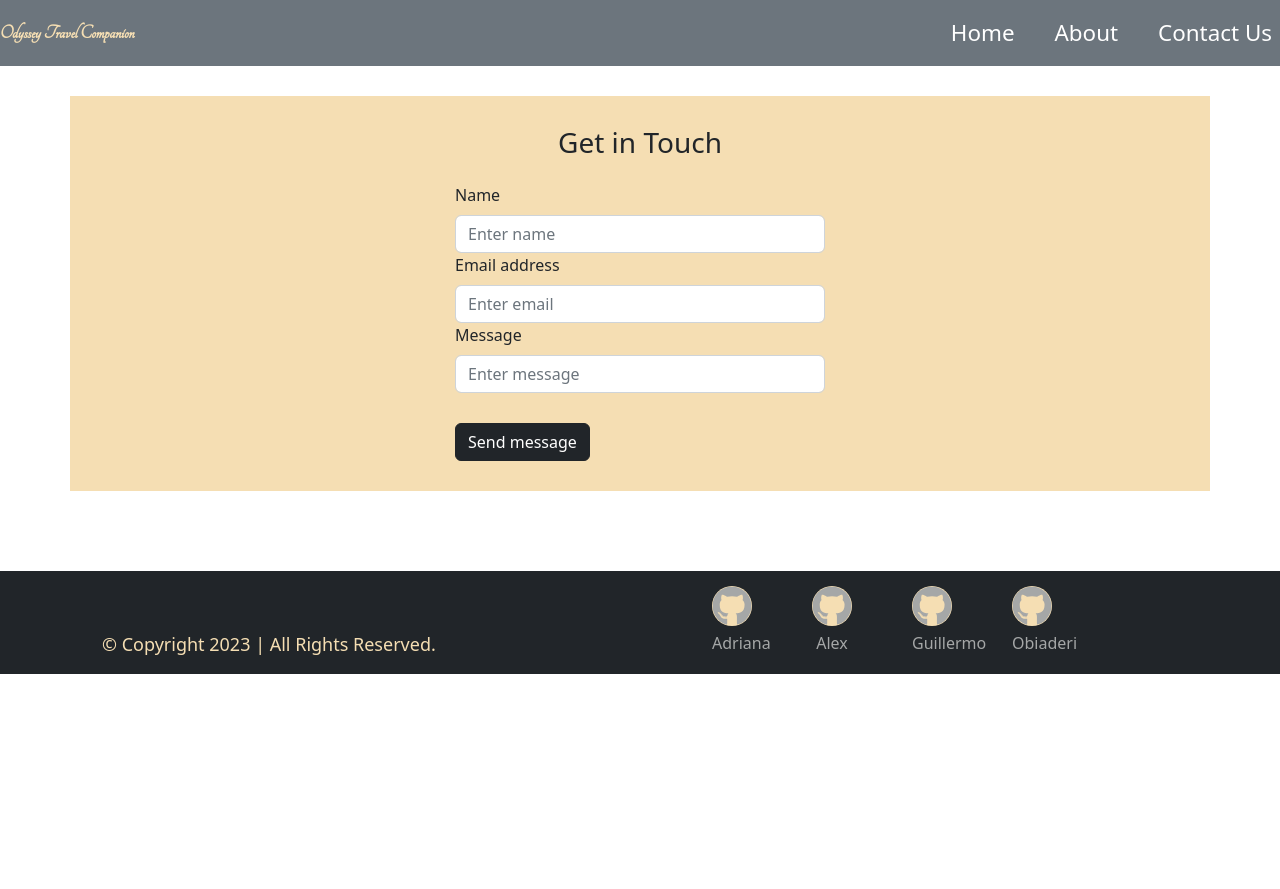
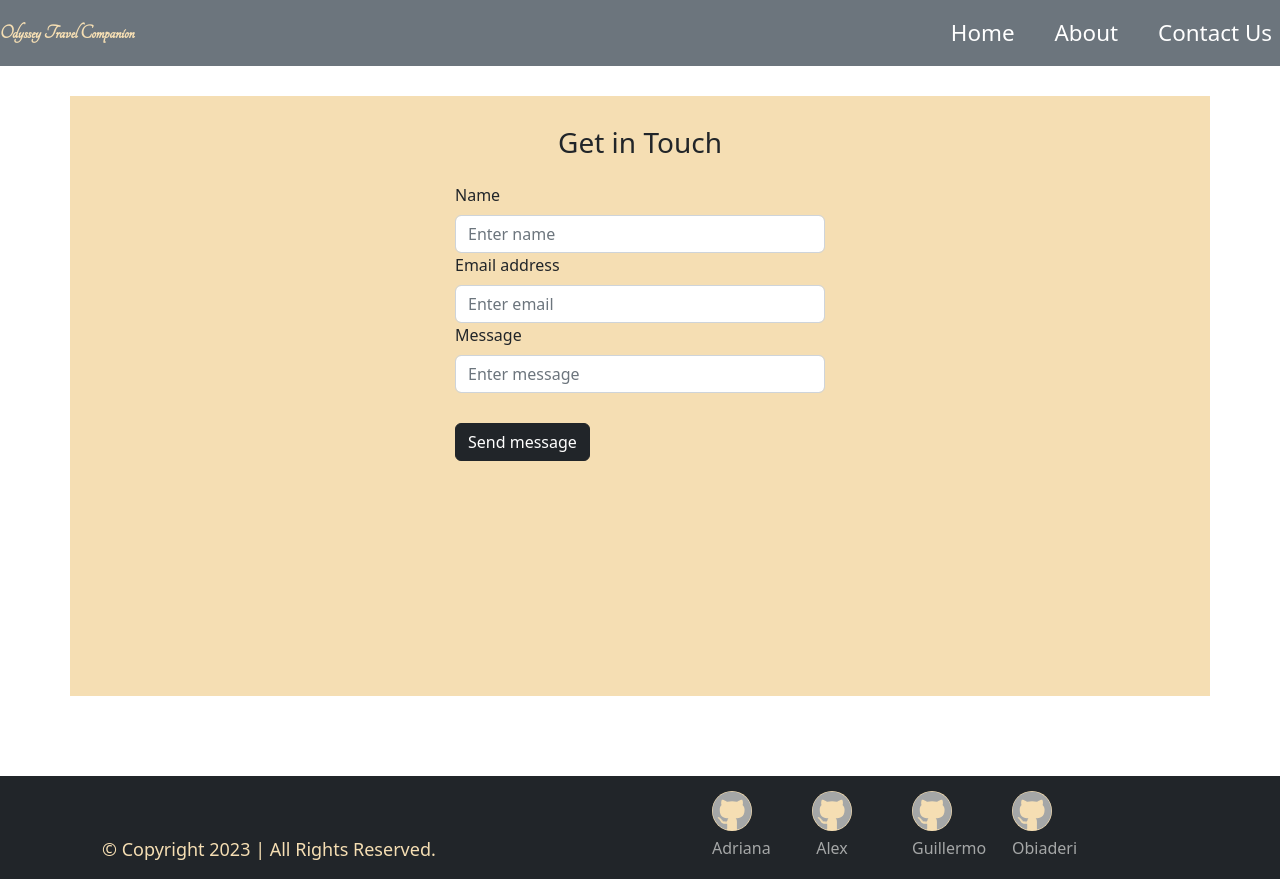
Before and after one commit to abuttle2/odyssey-travel-companion, a React (Create React App) app: page /contact in a window 1280 px wide. Before the commit the page ends 800 px from the top, so only its background shows below. Built offline with nearby package versions, Linux system fonts and the light colour scheme.

Commit message:
footer Style update

```diff
--- a/src/ContactUs.css
+++ b/src/ContactUs.css
@@ -4,6 +4,7 @@
     margin-top: 30px;
     margin-bottom: 80px;
 }
+
 
 .Sbtn {
     margin-top: 30px;
--- a/src/Home.css
+++ b/src/Home.css
@@ -38,7 +38,7 @@
 .my-image5 {
   flex-basis: 33%;
   flex-grow: 1;
-  max-width: 420px;
+  /* max-width: 420px; */
 }
 
 .my-image3 {
--- a/src/components/pages/ContactUs.js
+++ b/src/components/pages/ContactUs.js
@@ -38,7 +38,7 @@ function ContactUs() {
 
 
         return (
-            <Container id="form" className="form">
+            <Container id="form" className="form" style={{height: 600}} >
                 <Row className='form-row'>
                     <Col className="col-sm-4 col-md-4 col-lg-4 mx-auto">
                         <h3 className="text-form text-center mb-4">Get in Touch</h3>
--- a/src/footer.css
+++ b/src/footer.css
@@ -1,6 +1,6 @@
-
-
 .footer {
+    margin-bottom: 0;
+    position: relative;
     margin: 10px auto;
     height: auto;
     width: auto;
```
